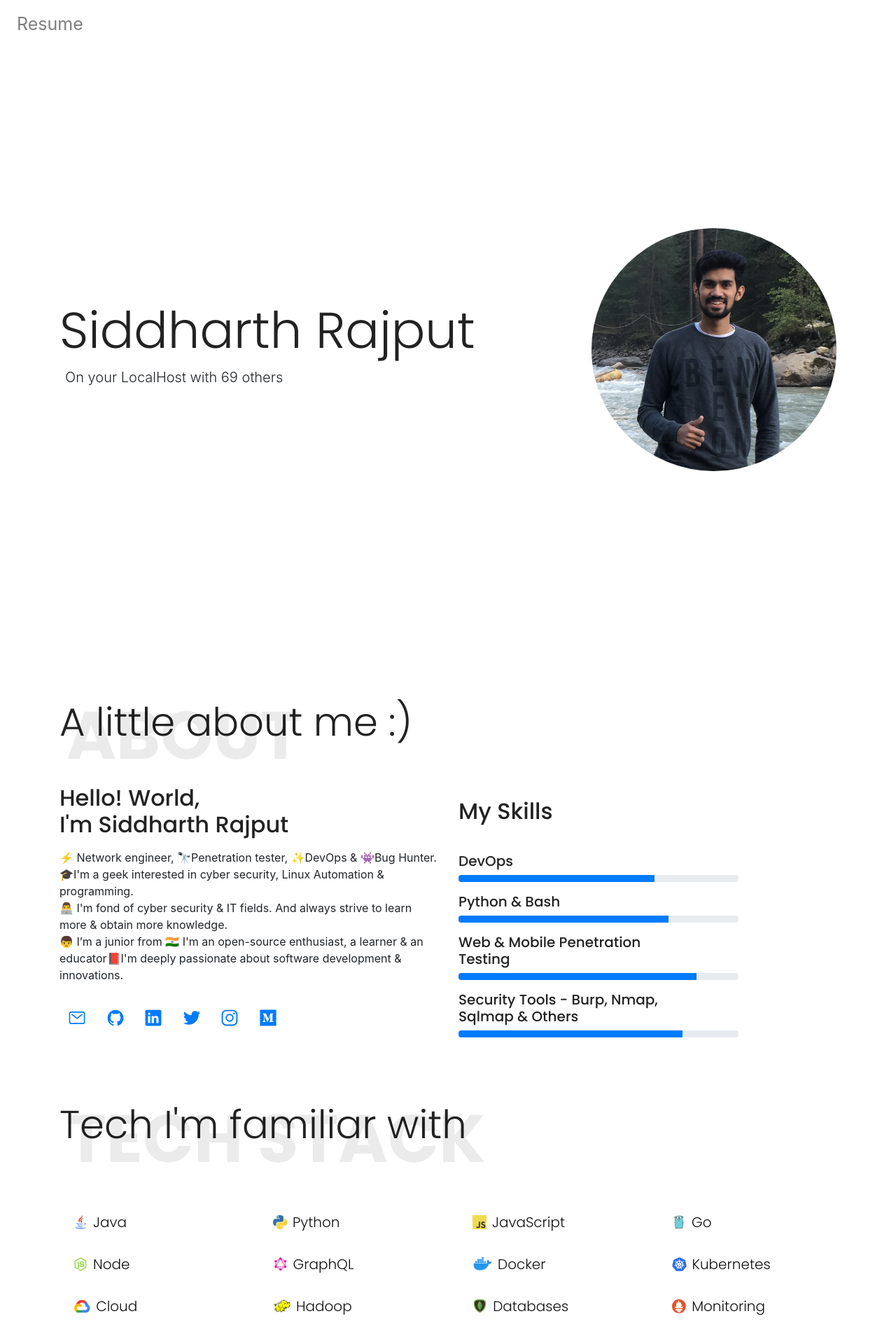
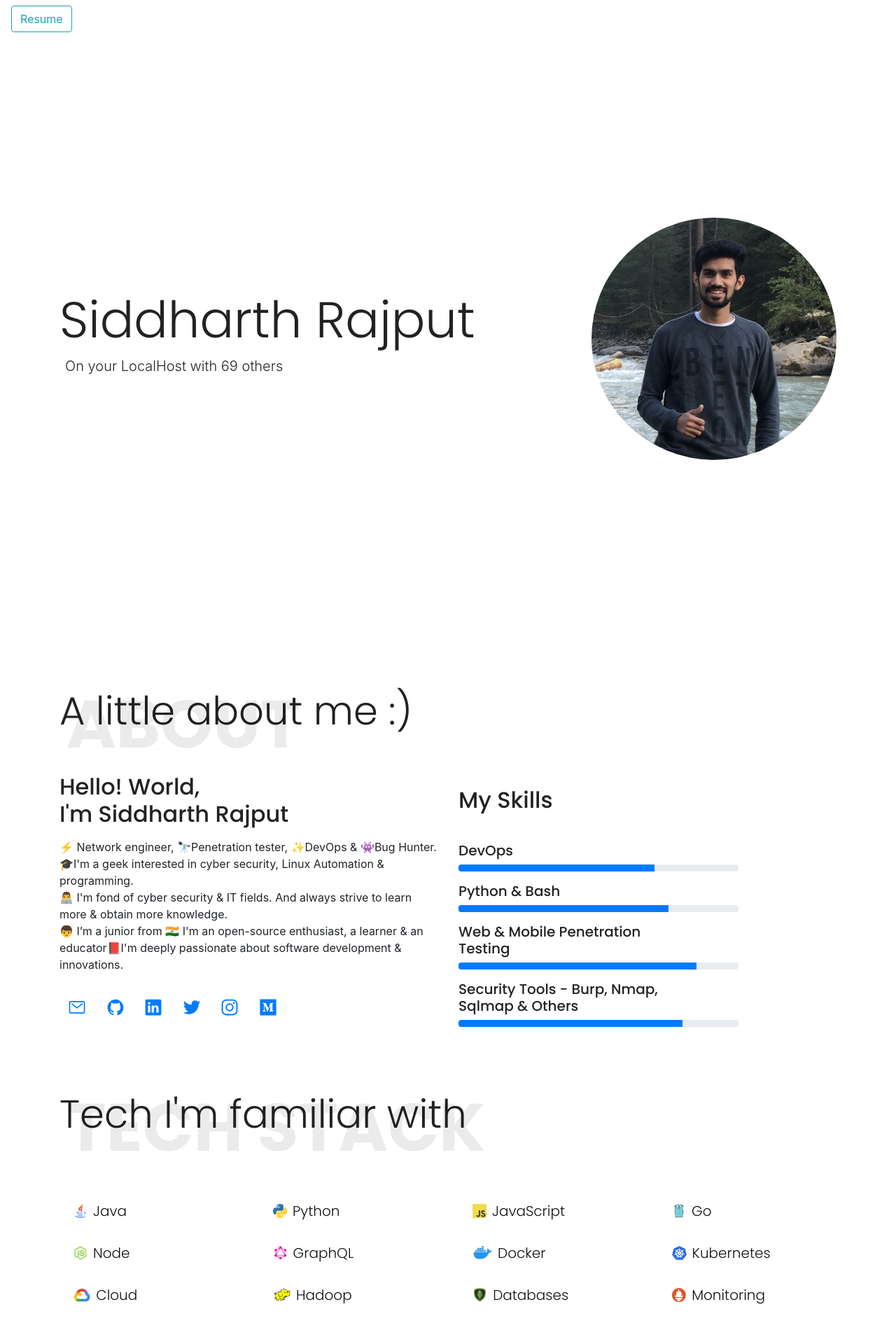
Before and after one commit to Siddharth-Rajput/Siddharth-Rajput.github.io, a Jekyll site: the page index.html, which Jekyll copies as it is, in a window 1280 px wide. Shown: the top 1920 px of the page at 70% size. Built offline with Jekyll 4.4.1, drawn with Linux system fonts in a browser that asks for light colours; nearby versions of some CDN libraries.

Commit message:
Update index.html

```diff
--- a/index.html
+++ b/index.html
@@ -37,10 +37,18 @@ Coded with <3 by
     <nav class="navbar navbar-expand-sm navbar-light mb-1">
         <ul class="navbar-nav">
             <li class="nav-item">
+                <a class="btn btn-outline-info" href="https://docs.google.com/gview?url=https://github.com/Siddharth-Rajput/Siddharth-Rajput.github.io/raw/master/Siddharth%20Rajput%20Resume.pdf&embedded=true">Resume</a>
+            </li>
+        </ul>
+    </nav>
+
+    <!-- <nav class="navbar navbar-expand-sm navbar-light mb-1">
+        <ul class="navbar-nav">
+            <li class="nav-item">
                 <a class="nav-link" href="https://docs.google.com/gview?url=https://github.com/Siddharth-Rajput/Siddharth-Rajput.github.io/raw/master/Siddharth%20Rajput%20Resume.pdf&embedded=true">Resume</a>
             </li>
         </ul>
-    </nav>
+    </nav> -->
 
     <div class="container">
         <section class="landing">
```
